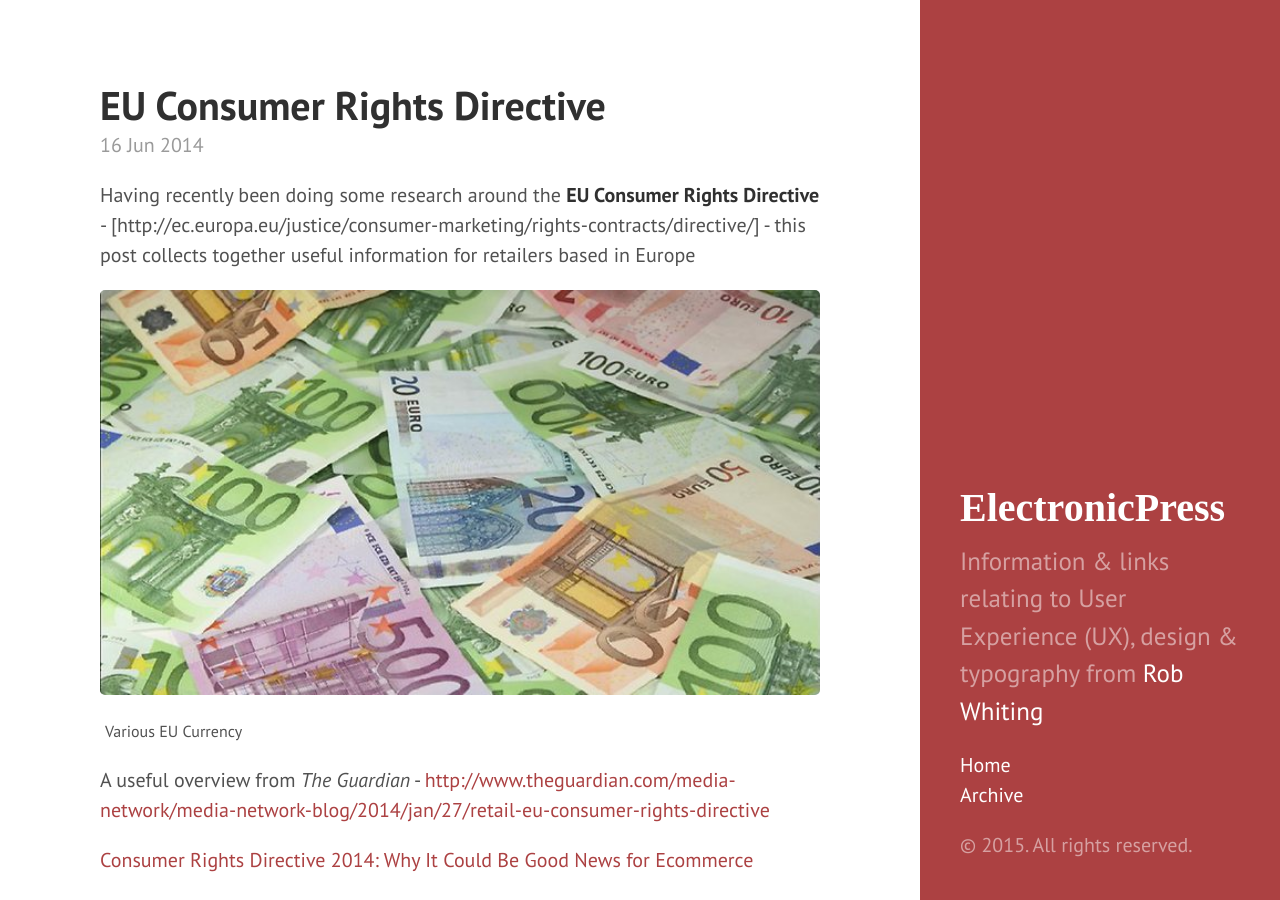
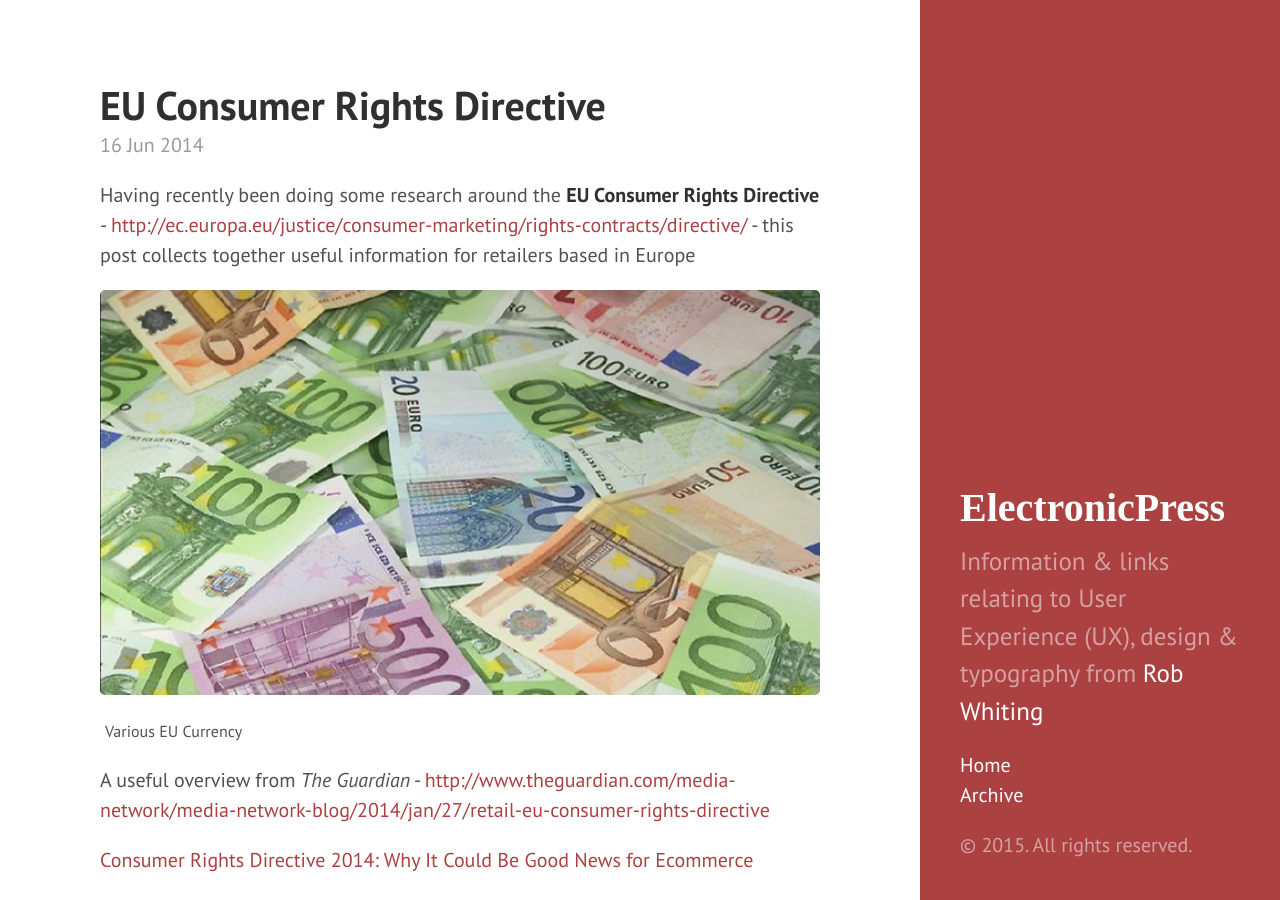
Before and after one commit to whitingx/whitingx.github.io, a Jekyll site: the page built from _posts/2014-06-16-eu-consumer-rights-directive.md, in a window 1280 px wide and 900 px high. Built offline with Jekyll 4.4.1, drawn with Linux system fonts in a browser that asks for light colours; some web fonts are replaced; some of the changed lines change nothing that is shown.

Commit message:
fix link

```diff
--- a/_posts/2014-06-16-eu-consumer-rights-directive.md
+++ b/_posts/2014-06-16-eu-consumer-rights-directive.md
@@ -3,7 +3,7 @@ published: true
 title: EU Consumer Rights Directive
 layout: post
 ---
-Having recently been doing some research around the **EU Consumer Rights Directive** - [http://ec.europa.eu/justice/consumer-marketing/rights-contracts/directive/] - this post collects together useful information for retailers based in Europe
+Having recently been doing some research around the **EU Consumer Rights Directive** - [http://ec.europa.eu/justice/consumer-marketing/rights-contracts/directive/](http://ec.europa.eu/justice/consumer-marketing/rights-contracts/directive/) - this post collects together useful information for retailers based in Europe
 
 ![Various EU Currency](https://raw.githubusercontent.com/whitingx/whitingx.github.io/master/_posts/images/euros-and-notes.jpg "Various EU Currency"){: .blog-image }
 <span class="blog-image-caption">Various EU Currency</span>
```
